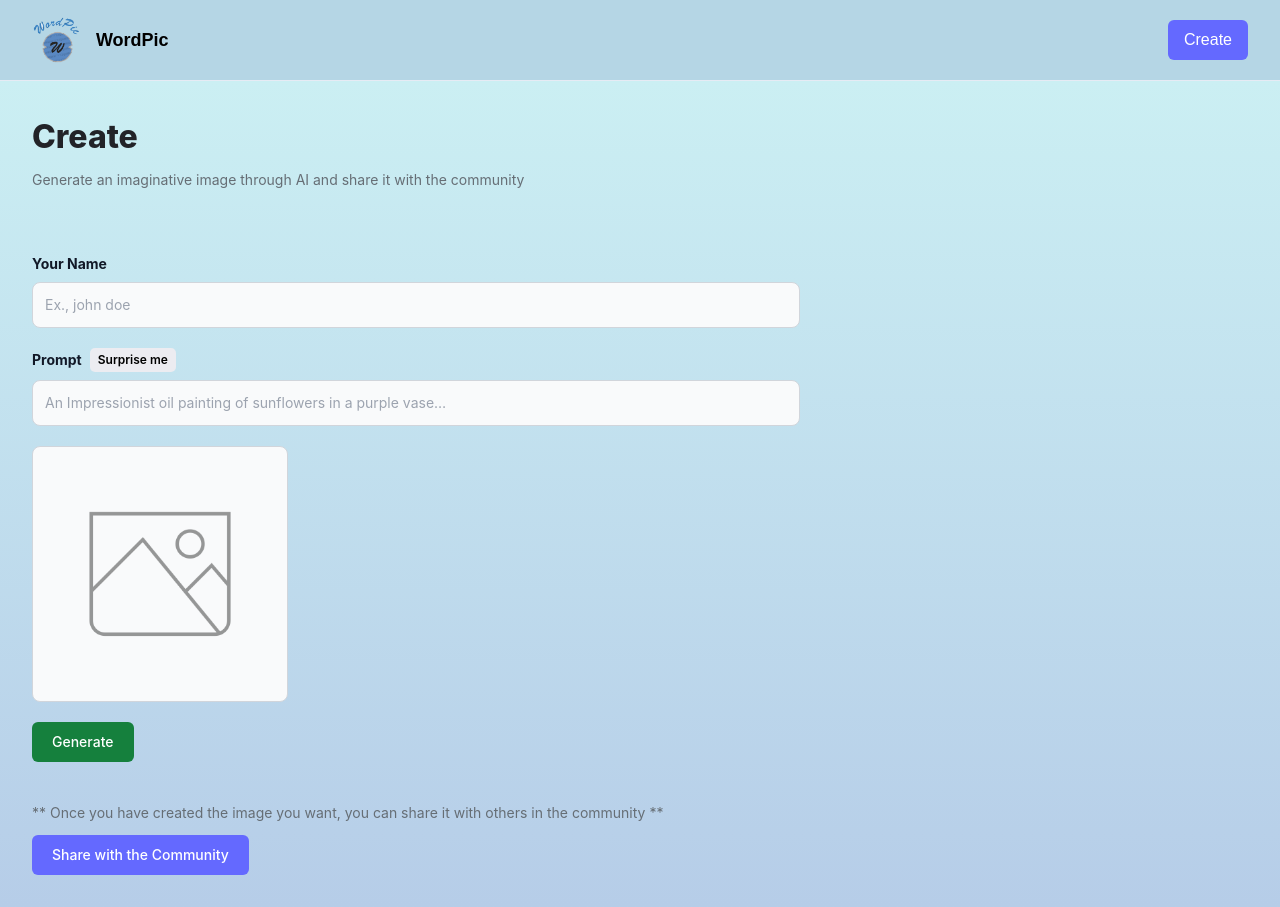
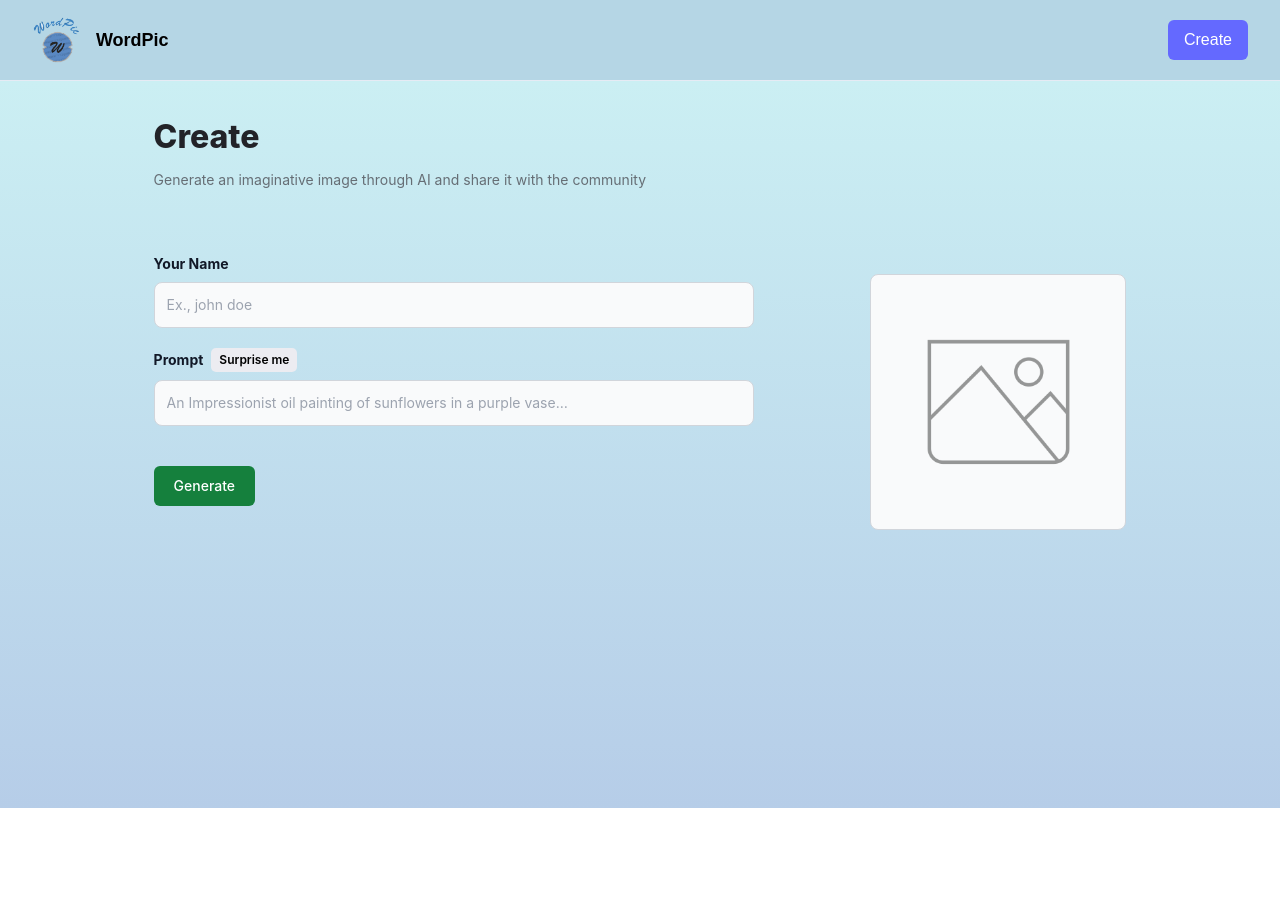
Before and after one commit to Ritesh560/WordPic, a React (Vite) app in the folder client/: page /create-post in a window 1280 px wide. After the commit the page ends 808 px from the top, so only its background shows below. Built offline with nearby package versions, Linux system fonts and the light colour scheme; a web font is replaced by a local one.

Commit message:
feat: creatpost ui revamp and exception handling

```diff
--- a/client/src/page/CreatePost.jsx
+++ b/client/src/page/CreatePost.jsx
@@ -31,7 +31,7 @@ const CreatePost = () => {
       return
     }
 
-    if (form.prompt) {
+    if (form.prompt && form.name) {
       try {
         setGeneratingImg(true)
         const response = await fetch("https://wordpic.onrender.com/api/v1/dalle", {
@@ -59,7 +59,7 @@ const CreatePost = () => {
   const handleSubmit = async (e) => {
     e.preventDefault()
 
-    if (form.prompt && form.photo) {
+    if (form.prompt && form.photo && form.name) {
       setLoading(true)
       try {
         const response = await fetch("https://wordpic.onrender.com/api/v1/post", {
@@ -92,19 +92,35 @@ const CreatePost = () => {
   }
 
   return (
-    <section className="max-w-7xl mx-auto">
-      <div>
-        <h1 className="font-extrabold text-[#222328] text-[32px]">Create</h1>
-        <p className="mt-2 text-[#666e75] text-[14px] max-w-[500px]">Generate an imaginative image through AI and share it with the community</p>
+    <section className="w-4/5 mx-auto">
+      <div className="flex flex-wrap gap-10 justify-between items-center">
+        <div>
+          <h1 className="font-extrabold text-[#222328] text-[32px]">Create</h1>
+          <p className="mt-2 text-[#666e75] text-[14px] max-w-[500px]">Generate an imaginative image through AI and share it with the community</p>
+        </div>
+        {form.photo && (
+          <div>
+            <button type="button" onClick={handleSubmit} className="mt-3 text-white bg-[#6469ff] font-medium rounded-md text-sm w-full sm:w-auto px-5 py-2.5 text-center">
+              {loading ? "Sharing..." : "Share"}
+            </button>
+          </div>
+        )}
       </div>
 
-      <div className="mt-16 max-w-3xl">
-        <div className="flex flex-col gap-5">
-          <FormField labelName="Your Name" type="text" name="name" placeholder="Ex., john doe" value={form.name} handleChange={handleChange} onKeyPress={handleKeyPress} />
+      <div className="mt-16 w-full">
+        <div className="flex flex-wrap justify-between">
+          <div className="flex flex-col gap-5 w-[100%] max-w-[600px]">
+            <FormField labelName="Your Name" type="text" name="name" placeholder="Ex., john doe" value={form.name} handleChange={handleChange} onKeyPress={handleKeyPress} />
 
-          <FormField labelName="Prompt" type="text" name="prompt" placeholder="An Impressionist oil painting of sunflowers in a purple vase…" value={form.prompt} handleChange={handleChange} isSurpriseMe handleSurpriseMe={handleSurpriseMe} onKeyPress={handleKeyPress} />
+            <FormField labelName="Prompt" type="text" name="prompt" placeholder="An Impressionist oil painting of sunflowers in a purple vase…" value={form.prompt} handleChange={handleChange} isSurpriseMe handleSurpriseMe={handleSurpriseMe} onKeyPress={handleKeyPress} />
 
-          <div className="relative bg-gray-50 border border-gray-300 text-gray-900 text-sm rounded-lg focus:ring-blue-500 focus:border-blue-500 w-64 p-3 h-64 flex justify-center items-center">
+            <div className="mt-5 flex gap-5">
+              <button type="submit" onClick={generateImage} className=" text-white bg-green-700 font-medium rounded-md text-sm w-full sm:w-auto px-5 py-2.5 text-center">
+                {generatingImg ? "Generating..." : "Generate"}
+              </button>
+            </div>
+          </div>
+          <div className="relative bg-gray-50 border border-gray-300 text-gray-900 text-sm rounded-lg focus:ring-blue-500 focus:border-blue-500 w-64 p-3 h-64 mt-5 flex justify-center items-center">
             {form.photo ? <img src={form.photo} alt={form.prompt} className="w-full h-full object-contain" /> : <img src={preview} alt="preview" className="w-9/12 h-9/12 object-contain opacity-40" />}
 
             {generatingImg && (
@@ -114,19 +130,6 @@ const CreatePost = () => {
             )}
           </div>
         </div>
-
-        <div className="mt-5 flex gap-5">
-          <button type="submit" onClick={generateImage} className=" text-white bg-green-700 font-medium rounded-md text-sm w-full sm:w-auto px-5 py-2.5 text-center">
-            {generatingImg ? "Generating..." : "Generate"}
-          </button>
-        </div>
-
-        <div className="mt-10">
-          <p className="mt-2 text-[#666e75] text-[14px]">** Once you have created the image you want, you can share it with others in the community **</p>
-          <button type="button" onClick={handleSubmit} className="mt-3 text-white bg-[#6469ff] font-medium rounded-md text-sm w-full sm:w-auto px-5 py-2.5 text-center">
-            {loading ? "Sharing..." : "Share with the Community"}
-          </button>
-        </div>
       </div>
     </section>
   )
```
